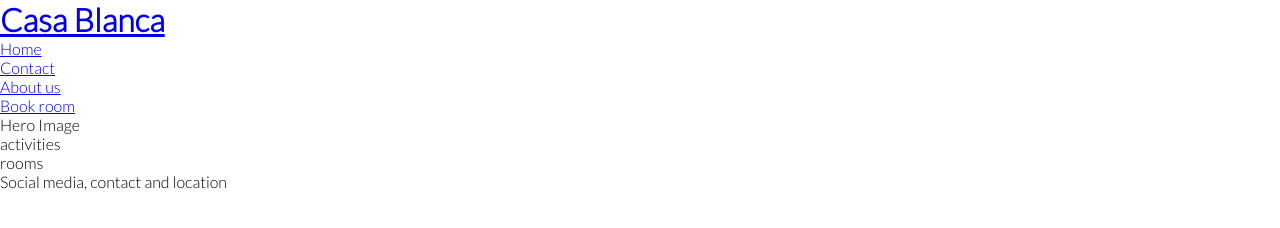
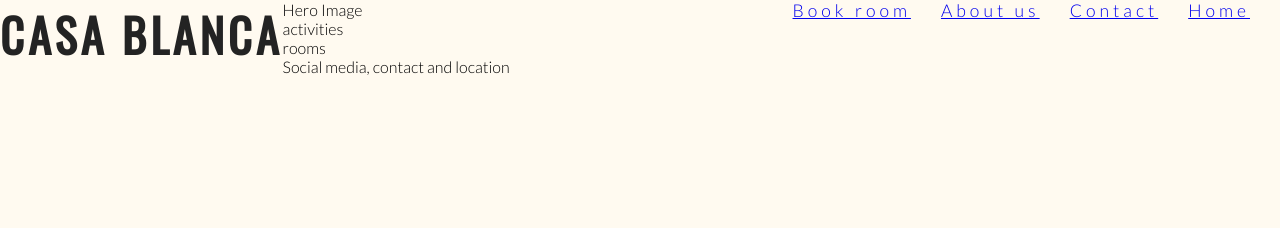
Before and after one commit to gunnarsson901/casa-blanca, a plain HTML site: page index.html in a window 1280 px wide. Drawn offline with nearby package versions, Linux system fonts and the light colour scheme.

Commit message:
Change body background, remove default style from list, change layeout of nav menu

```diff
--- a/assets/css/index.css
+++ b/assets/css/index.css
@@ -9,4 +9,31 @@
 body {
     font-family: lato, sans-serif;
     font-weight: 300;
+    color: 3a3a3a;
+    background-color: floralwhite;
 }
+
+/* headings and logo */
+h1, h2 {
+    font-family: Oswald, sans-serif;
+    text-transform: uppercase;
+    letter-spacing: 4px;
+    color: rgb(35, 35, 35);
+}
+
+#logo {
+    font-size: 290%;
+    float: left;
+}
+
+#menu {
+    font-size: 110%;
+    letter-spacing: 4px;
+}
+
+#menu li {
+    float: right;
+    list-style-type: none;
+    margin-right: 30px;
+    text-decoration: none;
+}
--- a/index.html
+++ b/index.html
@@ -12,8 +12,9 @@
 </head>
 <body>
     <header>
-        <a href="index.html"><h1>Casa Blanca</h1></a>
-        <nav>
+        <a href="index.html">
+            <h1 id="logo">Casa Blanca</h1></a>
+        <nav id="menu">
             <ul>
                 <li>
                     <a href="index.html">Home</a>
```
